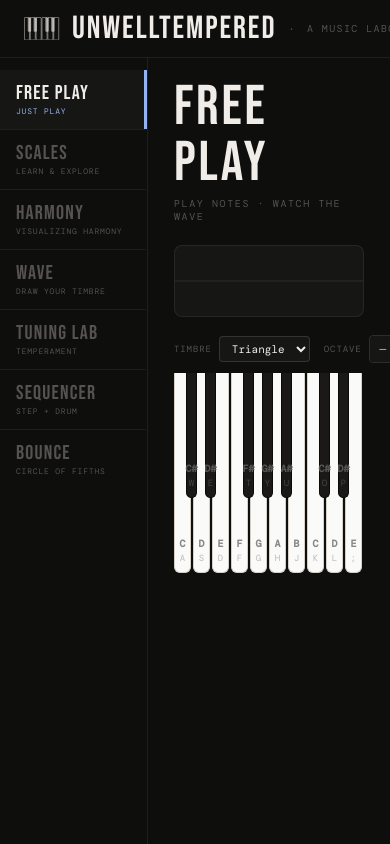
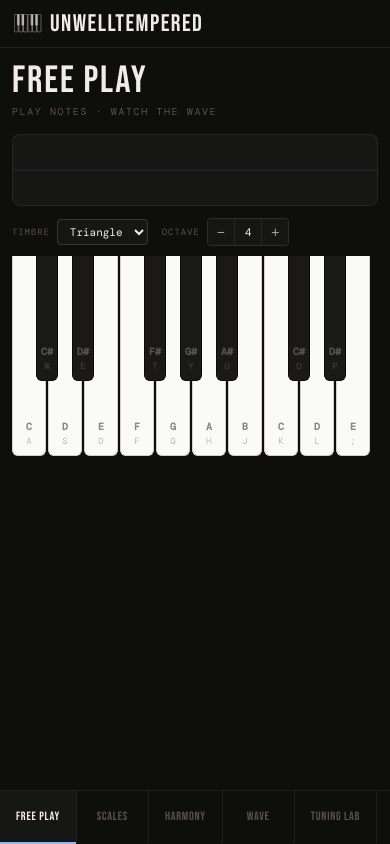
Before and after one commit to ivashi/unwelltempered, a React (Vite) app: page /bouncer#/freeplay in a window 390 px wide. Built offline with nearby package versions, Linux system fonts and the light colour scheme; a web font is replaced by a local one.

Commit message:
begin to fix mobile friendliness

```diff
--- a/src/App.css
+++ b/src/App.css
@@ -554,3 +554,107 @@ input[type='range'].equal-slider::-moz-range-thumb {
   text-transform: uppercase;
   color: var(--text-muted);
 }
+
+/* ── Sequencer scroll wrapper ────────────────────── */
+.seq-scroll-wrap {
+  width: 100%;
+  flex-shrink: 0;
+}
+
+/* ══════════════════════════════════════════════════
+   MOBILE  (≤ 640 px)
+   ══════════════════════════════════════════════════ */
+@media (max-width: 640px) {
+
+  /* ── Header ── */
+  .app-header {
+    height: 48px;
+    padding: 0 14px;
+  }
+  .app-wordmark { gap: 8px; }
+  .app-wordmark-sep,
+  .app-wordmark-sub { display: none; }
+  .app-logo-keys   { width: 28px; }
+  .app-wordmark-main { font-size: 24px; }
+
+  /* ── Body: stack vertically so nav goes below content ── */
+  .app-body {
+    flex-direction: column;
+  }
+
+  /* ── Nav → bottom tab bar ── */
+  .app-nav {
+    order: 2;
+    width: 100%;
+    height: 54px;
+    flex-direction: row;
+    flex-shrink: 0;
+    border-right: none;
+    border-top: 1px solid var(--border);
+    padding: 0;
+    overflow-x: auto;
+    overflow-y: hidden;
+    scrollbar-width: none;
+    background: var(--bg);
+  }
+  .app-nav::-webkit-scrollbar { display: none; }
+
+  a.nav-tab, .nav-tab {
+    flex-direction: column;
+    align-items: center;
+    justify-content: center;
+    gap: 2px;
+    padding: 6px 16px;
+    min-width: 72px;
+    border-right: none;
+    border-top: none;
+    border-bottom: 2px solid transparent;
+    flex: 1 0 auto;
+  }
+  a.nav-tab + a.nav-tab,
+  .nav-tab + .nav-tab {
+    border-top: none;
+    border-left: 1px solid var(--border);
+  }
+  .nav-tab.active {
+    background: var(--bg-surface);
+    border-right-color: transparent;
+    border-bottom-color: var(--accent);
+  }
+  .nav-tab-label { font-size: 12px; }
+  .nav-tab-sub   { display: none; }
+
+  /* ── Main area fills the space above the bottom nav ── */
+  .main-area { order: 1; }
+
+  /* ── Tab pane — tighter on mobile ── */
+  .tab-pane {
+    padding: 14px 12px;
+    gap: 12px;
+  }
+
+  /* ── Free play headline ── */
+  .freeplay-tuning-name { font-size: 38px; }
+
+  /* ── Tuning lab: single column ── */
+  .tuning-lab {
+    grid-template-columns: 1fr;
+  }
+  .tuning-info-header { flex-wrap: wrap; }
+
+  /* ── Sequencer: horizontal scroll ── */
+  .seq-scroll-wrap {
+    overflow-x: auto;
+    overflow-y: hidden;
+    -webkit-overflow-scrolling: touch;
+    scrollbar-width: thin;
+    scrollbar-color: var(--border-strong) transparent;
+  }
+  .sequencer { min-width: 580px; }
+
+  /* ── Keyboard container: slightly shorter ── */
+  .keyboard-container {
+    height: 140px;
+    min-height: 140px;
+  }
+}
--- a/src/components/Keyboard.jsx
+++ b/src/components/Keyboard.jsx
@@ -35,16 +35,16 @@ export default function Keyboard({ baseOctave, activeNotes, scaleNotes = new Set
     return semiToMidi(semi, baseOctave)
   }
 
-  function handleMouseDown(e, semi) {
+  function handlePointerDown(e, semi) {
     e.preventDefault()
     onNoteOn(getMidi(semi), semi)
   }
 
-  function handleMouseUp(semi) {
+  function handlePointerUp(semi) {
     onNoteOff(getMidi(semi))
   }
 
-  function handleMouseLeave(semi) {
+  function handlePointerLeave(semi) {
     onNoteOff(getMidi(semi))
   }
 
@@ -62,9 +62,9 @@ export default function Keyboard({ baseOctave, activeNotes, scaleNotes = new Set
             key={semi}
             className={`key white${inScale ? ' in-scale' : ''}${isActive ? ' active' : ''}`}
             style={{ left: i * keyWidth, width: keyWidth - 2 }}
-            onMouseDown={e => handleMouseDown(e, semi)}
-            onMouseUp={() => handleMouseUp(semi)}
-            onMouseLeave={() => handleMouseLeave(semi)}
+            onPointerDown={e => handlePointerDown(e, semi)}
+            onPointerUp={() => handlePointerUp(semi)}
+            onPointerLeave={() => handlePointerLeave(semi)}
           >
             <div className="key-bottom">
               <span className="key-note">{NOTE_NAMES[midi % 12]}</span>
@@ -89,9 +89,9 @@ export default function Keyboard({ baseOctave, activeNotes, scaleNotes = new Set
               left: pos * keyWidth + keyWidth - Math.round(bw / 2) - 1,
               width: bw,
             }}
-            onMouseDown={e => handleMouseDown(e, semi)}
-            onMouseUp={() => handleMouseUp(semi)}
-            onMouseLeave={() => handleMouseLeave(semi)}
+            onPointerDown={e => handlePointerDown(e, semi)}
+            onPointerUp={() => handlePointerUp(semi)}
+            onPointerLeave={() => handlePointerLeave(semi)}
           >
             <div className="key-bottom">
               <span className="key-note">{NOTE_NAMES[midi % 12]}</span>
--- a/src/components/ScalesTab.css
+++ b/src/components/ScalesTab.css
@@ -233,3 +233,36 @@
   color: var(--text-secondary);
   line-height: 1.65;
 }
+
+@media (max-width: 640px) {
+  .scales-main-row {
+    grid-template-columns: 1fr;
+    flex: none;           /* don't stretch to fill parent — avoids huge gap between rows */
+    align-content: start;
+  }
+
+  .scale-info-top {
+    flex-direction: column;
+    gap: 10px;
+  }
+  .play-scale-btn { align-self: flex-start; }
+
+  /* Scale list becomes a horizontal scrolling chip strip */
+  .scales-picker-section {
+    overflow: visible;
+  }
+  .scale-list {
+    flex-direction: row;
+    overflow-x: auto;
+    overflow-y: hidden;
+    scrollbar-width: none;
+    padding-bottom: 2px;
+    gap: 6px;
+  }
+  .scale-list::-webkit-scrollbar { display: none; }
+  .scale-list-btn {
+    flex-shrink: 0;
+    padding: 6px 12px;
+  }
+  .scale-list-cat { display: none; }
+}
--- a/src/pages/SequencerPage.jsx
+++ b/src/pages/SequencerPage.jsx
@@ -64,6 +64,7 @@ export default function SequencerPage() {
         </div>
       </div>
 
+      <div className="seq-scroll-wrap">
       <Sequencer
         drumPattern={drumPattern}
         melSteps={melSteps}
@@ -88,6 +89,7 @@ export default function SequencerPage() {
         onSetMelPan={setMelStepPan}
         onCycleMelLength={cycleMelStepLength}
       />
+      </div>
 
       <div className="keyboard-container">
         <Keyboard
```
